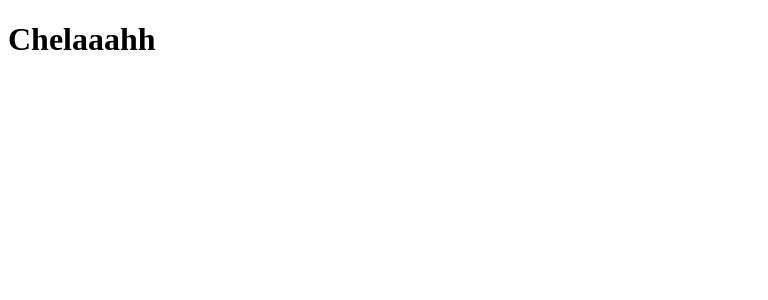
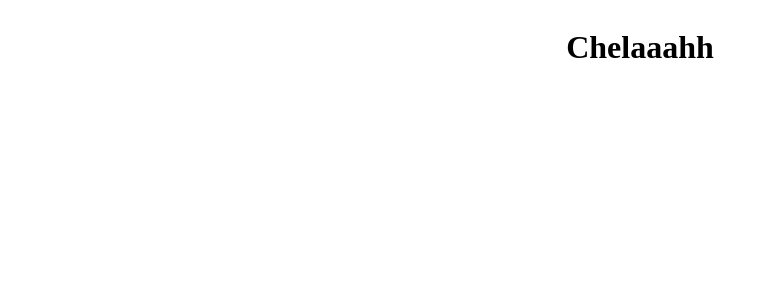
Before and after one commit to chelahcynthia/tic-tac-toe, a React (Vite) app: page / in a window 1280 px wide. Shown: the top 300 px of the page, without its empty margins (0-768 px from the left). Built offline with nearby package versions, Linux system fonts and the light colour scheme.

Commit message:
Imported cell in app.jsx

```diff
--- a/src/App.jsx
+++ b/src/App.jsx
@@ -1,3 +1,5 @@
+import cell from './components/cell'
+
 const App  = () =>  {
   return <div className="app">
     <h1>Chelaaahh</h1>
--- /dev/null
+++ b/src/components/cell.jsx
@@ -0,0 +1,7 @@
+import React from 'react'
+
+export default function cell() {
+  return (
+    <div className='square'>cell</div>
+  )
+}
--- a/src/index.css
+++ b/src/index.css
@@ -0,0 +1,7 @@
+.app{
+  margin: 0;
+  padding: 0;
+  display: flex;
+  justify-content: center;
+  align-items: center;
+}
```
